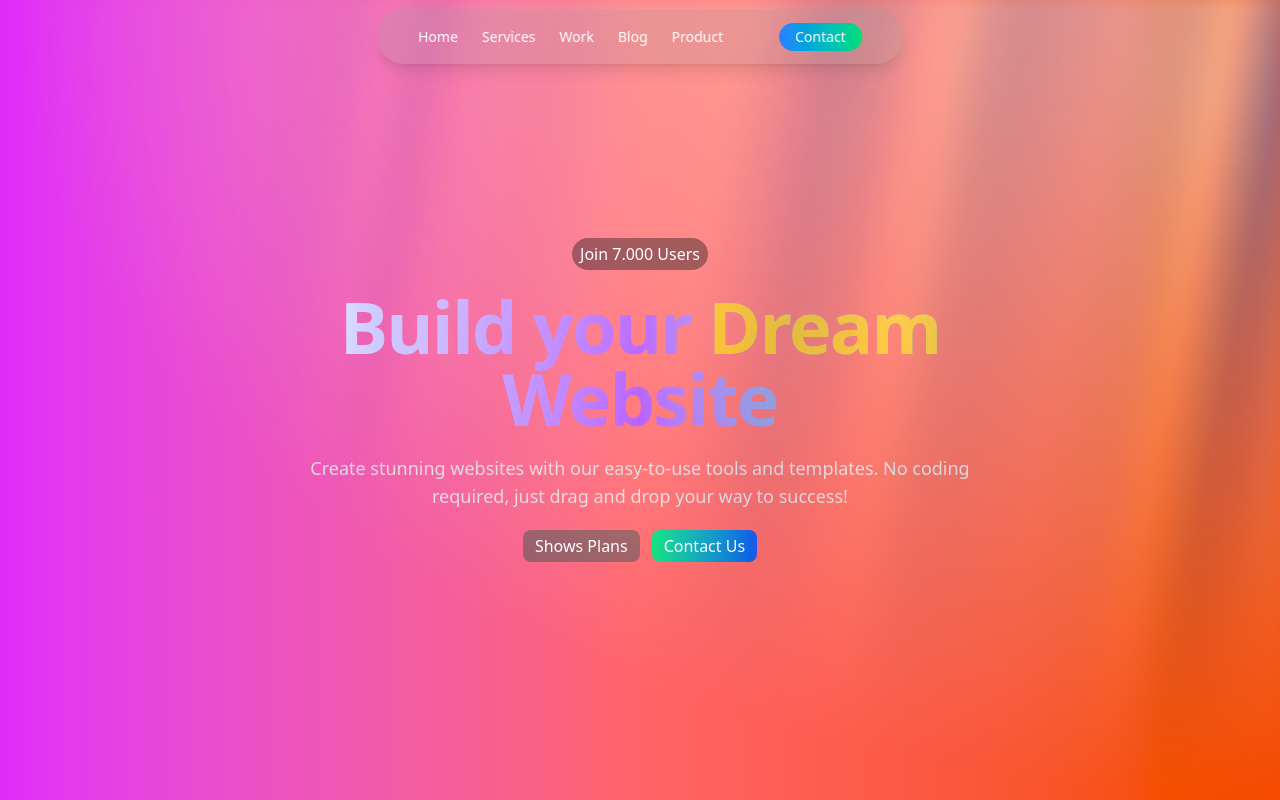
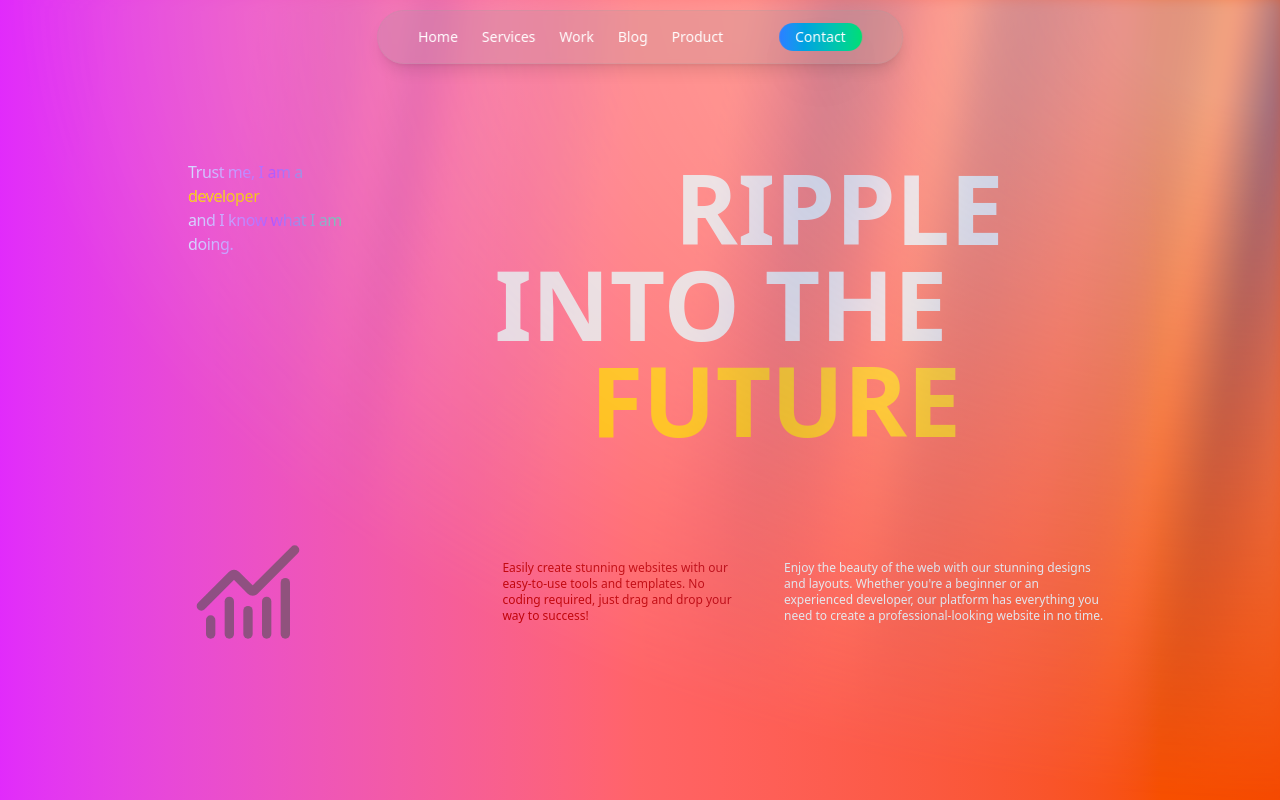
Before and after one commit to modtherhub/INNA, a React (Vite) app: page / in a window 1280 px wide. Built offline with nearby package versions, Linux system fonts and the light colour scheme.

Commit message:
change the layout

```diff
--- a/src/App.tsx
+++ b/src/App.tsx
@@ -1,5 +1,6 @@
 import { AuroraBackground } from "./components/ui/aurora-background"
 import Navbar from "./components/Navbar"
+import { ChartNoAxesCombined } from 'lucide-react';
 
 function App() {
 
@@ -10,24 +11,45 @@ function App() {
     bg-gradient-to-r from-fuchsia-500  via-red-400 to-orange-600
     flex items-center justify-center text-white dark:bg-black">
       <AuroraBackground >
-      <div className="text-center space-y-5 max-w-2xl z-8">
-        <p className="py-1 px-2 bg-zinc-900/40 backdrop-blur-md
-        font-light rounded-full inline-block">Join 7.000 Users</p>
-        <div className="space-y-3">
-          <h1 className="text-7xl tracking-tight bg-clip-text bg-gradient-to-r
-          from-blue-100 via-purple-500 to-green-400 text-transparent font-semibold">
-            Build your <span className="text-amber-400">Dream</span> Website
-          </h1>
+        <div className="pt-24 flex flex-col md:grid md:grid-cols-[30%_70%] md:grid-rows-2  ">
+
+            <p className="flex flex-col justify-start pl-3 text-s max-w-48
+            tracking-tight bg-clip-text bg-gradient-to-r
+            from-blue-100 via-purple-500 to-green-400 text-transparent ">
+              Trust me, I am a <span className=" text-amber-400">developer</span> and I know what I am doing.
+            </p>
+
+            <div className="pl-10 text-zinc-200/90">
+              <p className="flex flex-col justify-end  pl-45 text-8xl font-extrabold">
+                RIPPLE
+              </p>
+              <p className="flex flex-col justify-start  col-start-2 text-8xl font-extrabold ">
+                INTO THE
+              </p>
+              <p className="flex flex-col justify-start pl-24 font-extrabold text-8xl col-start-2 text-amber-400">
+                FUTURE
+              </p>
+            </div>
+
+            <div className=" flex flex-col  justify-center text-neutral-600/60 pl-4">
+              <ChartNoAxesCombined className="size-28"/>
+            </div>
+
+            <div className="pl-12 flex justify-end items-center">
+              <div className="flex items-start space-x-12 ">
+                <p className="text-xs max-w-xs text-red-700">
+                  Easily create stunning websites with our easy-to-use tools and templates.
+                  No coding required, just drag and drop your way to success!
+                </p>
+                <p className="text-xs max-w-xs text-gray-200">
+                  Enjoy the beauty of the web with our stunning designs and layouts.
+                  Whether you're a beginner or an experienced developer, our platform has everything you need to create a
+                  professional-looking website in no time.
+                </p>
+              </div>
+            </div>
         </div>
-        <p className="text-lg text-zinc-200/90">
-          Create stunning websites with our easy-to-use tools and templates.
-          No coding required, just drag and drop your way to success!
-        </p>
-        <div className="space-x-3">
-          <button className="rounded-lg bg-neutral-600/60 px-3 py-1">Shows Plans</button>
-          <button className="rounded-lg bg-gradient-to-r from-green-400 to-blue-700 px-3 py-1">Contact Us</button>
-        </div>
-      </div>
+
       </AuroraBackground>
     </section>
 
```
